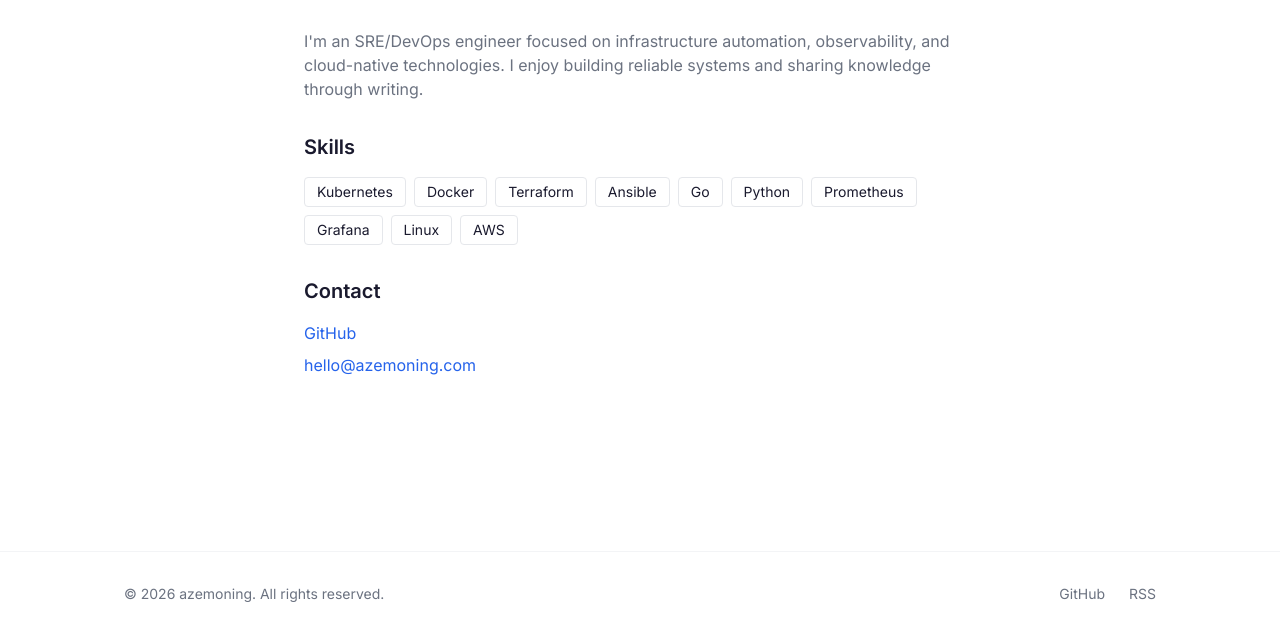
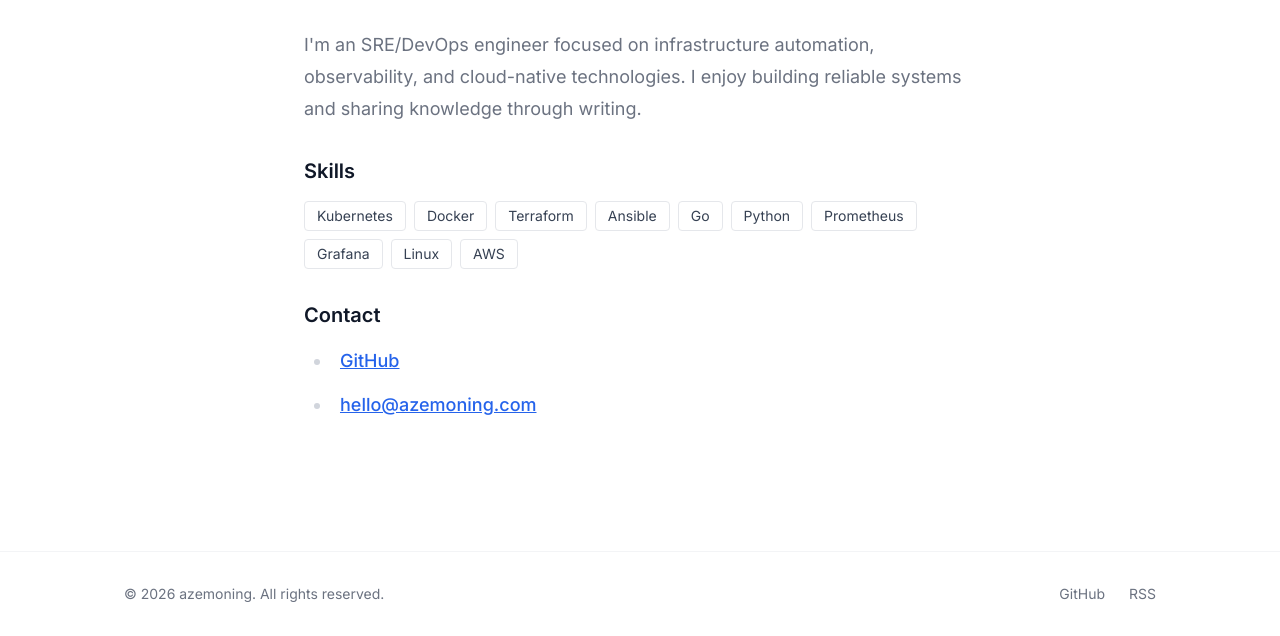
Before and after one commit to azemoning/azemoning.com, an Astro site: page /about in a window 1280 px wide. Shown: the part 164-800 px from the top of the page. Built offline with nearby package versions, Linux system fonts and the light colour scheme; Astro itself is replaced by a stand-in of ours.

Commit message:
fix: add @tailwindcss/typography plugin for blog post styling

```diff
--- a/package.json
+++ b/package.json
@@ -14,6 +14,7 @@
   "dependencies": {
     "@astrojs/rss": "^4.0.19",
     "@astrojs/sitemap": "^3.7.3",
+    "@tailwindcss/typography": "^0.5.20",
     "@tailwindcss/vite": "^4.3.2",
     "astro": "^7.0.7",
     "tailwindcss": "^4.3.2"
--- a/src/styles/global.css
+++ b/src/styles/global.css
@@ -1,4 +1,5 @@
 @import "tailwindcss";
+@plugin "@tailwindcss/typography";
 
 @theme {
   --color-background: #ffffff;
```
Also changed, not shown: .superpowers/sdd/progress.md, 1 other file.
